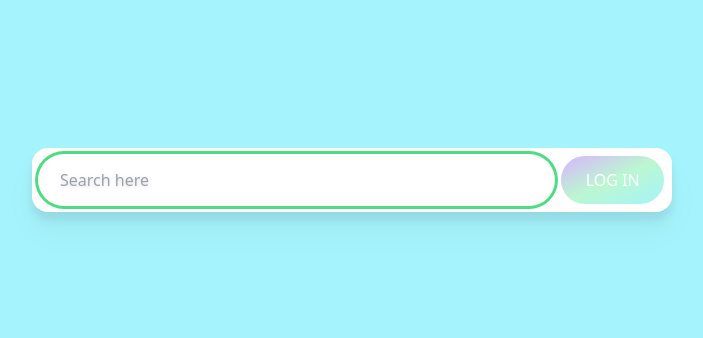
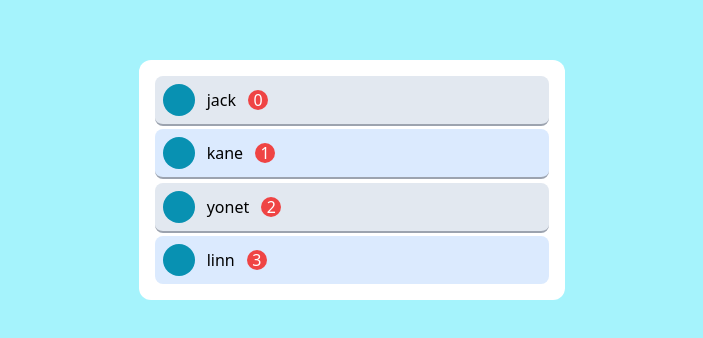
Before and after one commit to jdy8739/NEXT-14-Lecture, a Next.js app: page /home in a window 1280 px wide. Shown: the part 220-558 px from the top of the page, without its empty margins (288-991 px from the left). Built offline with nearby package versions, Linux system fonts and the light colour scheme.

Commit message:
note: practice list psuedo selectors

```diff
--- a/app/home/page.tsx
+++ b/app/home/page.tsx
@@ -13,71 +13,31 @@ export default function Home() {
     >
       <div
         className="
+          w-4/12
+          h-60
           p-4
-          md:p-2
-          w-full
-          h-36
-          md:h-16
-          max-w-screen-sm
-          rounded-2xl
           bg-white
-          drop-shadow-xl
+          rounded-xl
           flex
           flex-col
-          md:flex-row
-          justify-between
-          *:outline-none
-          has-[:invalid]:bg-red-100
-          ring
-          ring-transparent
-          transition-shadow
-          has-[:invalid]:ring-red-700"
+          justify-between"
       >
-        <input
-          placeholder="Search here"
-          type="email"
-          className="
-              w-full
-              md:w-10/12
-              h-12
-              px-5
-              rounded-full
-              ring
-              ring-transparent
-              ring-offset-2
-              valid:ring-green-400
-              invalid:ring-red-400
-              transition-shadow
-              placeholder:drop-shadow
-              peer"
-        />
-        <div className="hidden text-red-400 peer-invalid:block">
-          Email is required
-        </div>
-        <button
-          className="
-              w-full
-              md:w-2/12 md:ml-2
-              h-10
-              md:h-12
-              rounded-full
-              bg-slate-700
-              text-white
-              uppercase
-              transition-transform
-              peer-valid:bg-gradient-to-tl
-              from-cyan-200
-              via-green-200
-              to-purple-300
-              active:scale-90
-              focus:bg-opacity-30
-              focus:scale-90
-              peer-invalid:bg-slate-200
-              peer-invalid:cursor-not-allowed
-              font-medium"
-        >
-          log in
-        </button>
+        {['jack', 'kane', 'yonet', 'linn'].map((name, index) => {
+          return (
+            <div
+              key={name}
+              className="p-2 flex items-center odd:bg-slate-200 even:bg-blue-100 rounded-lg border-b-2 border-gray-400 last:border-b-0"
+            >
+              <div className="size-8 bg-cyan-600 rounded-full" />
+              <div className="ml-3">
+                <span>{name}</span>
+              </div>
+              <div className="ml-3 bg-red-500 size-5 rounded-full flex justify-center items-center text-white">
+                <span>{index}</span>
+              </div>
+            </div>
+          );
+        })}
       </div>
     </main>
   );
```
